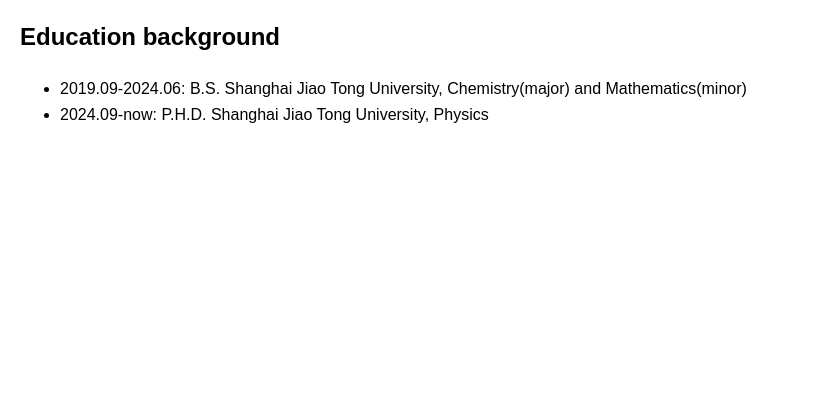
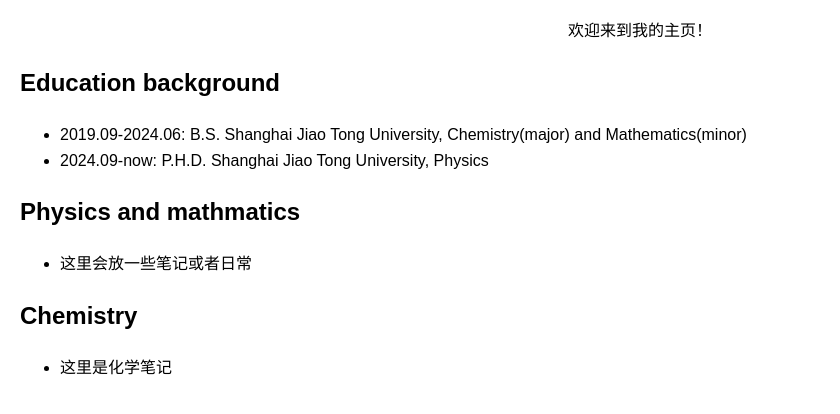
Before and after one commit to Mani-Faish/Mani-Faish.github.io, a plain HTML site: page index.html in a window 1280 px wide. Shown: the part 76-490 px from the top of the page, without its empty margins (0-840 px from the left). Drawn offline with Linux system fonts and the light colour scheme.

Commit message:
Update index.html

```diff
--- a/index.html
+++ b/index.html
@@ -32,9 +32,11 @@
     }
   </style>
 </head>
+
 <body>
   <header>
     <h1>Cao Yu's Home Page</h1>
+    <p>欢迎来到我的主页！<p>
   </header>
 
   <div class="content">
@@ -44,5 +46,20 @@
       <li>2024.09-now: P.H.D. Shanghai Jiao Tong University, Physics
     </ul>
   </div>
+
+  <div class="content">
+    <h2>Physics and mathmatics</h2>
+    <ul>
+      <li>这里会放一些笔记或者日常
+    </ul>
+  </div>
+
+  <div class="content">
+    <h2>Chemistry</h2>
+    <ul>
+      <li>这里是化学笔记
+    </ul>
+  </div>
+
 </body>
 </html>
```
